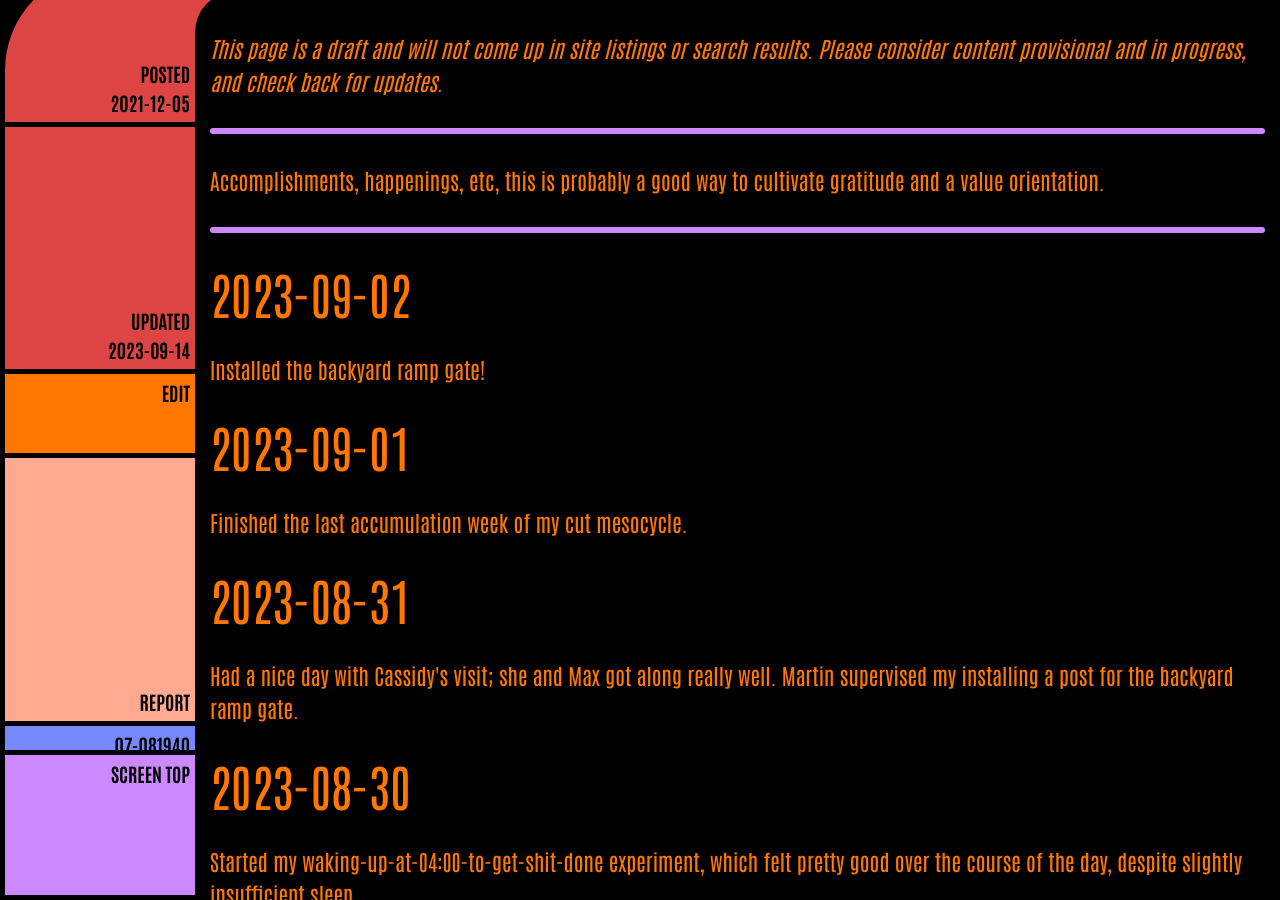
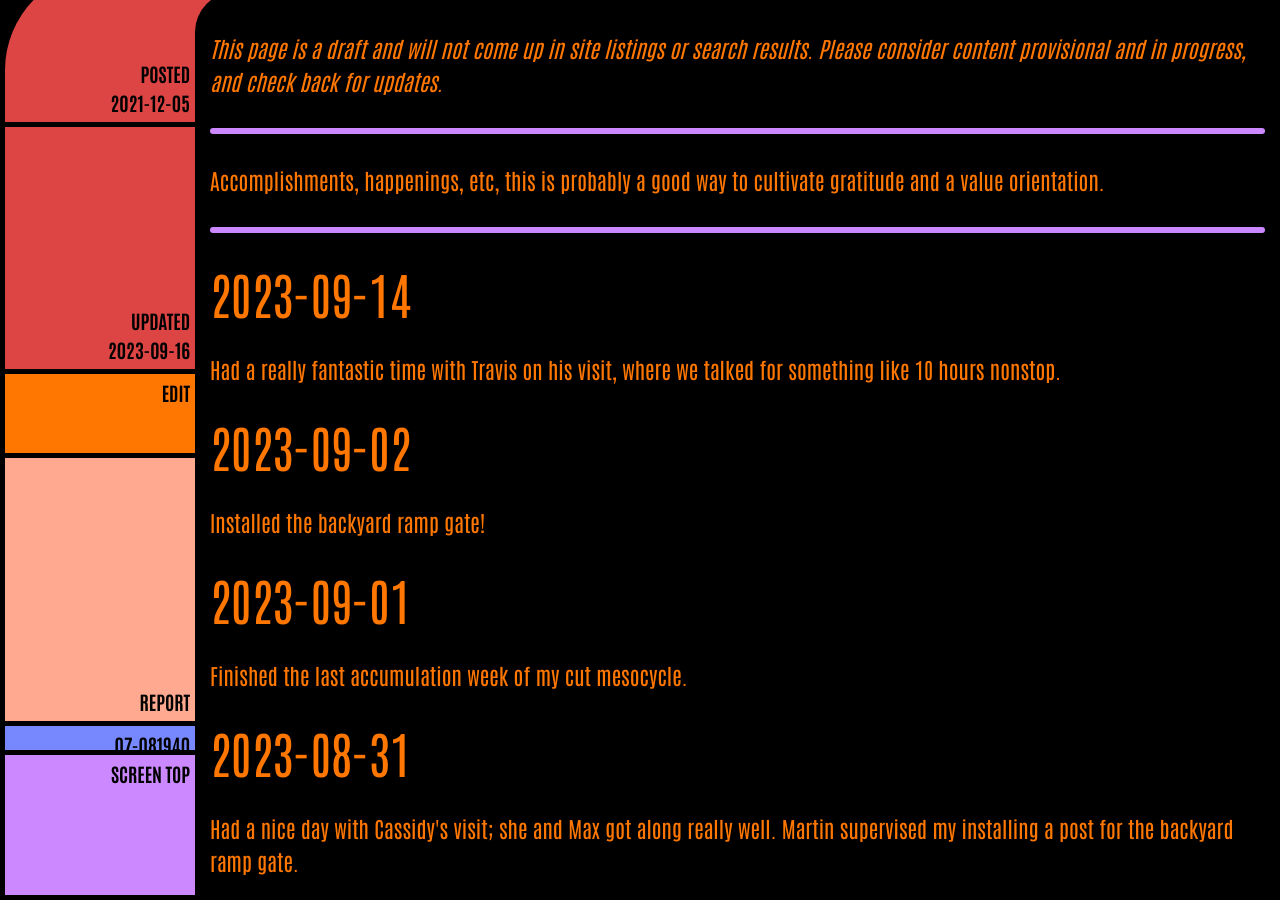
Before and after one commit to ArthurZey/arthurzey.github.io, a Jekyll site: the page built from _pages/one-good-thing.md, in a window 1280 px wide and 900 px high, scrolled down 333 px. Built offline with Jekyll 4.4.1, drawn with Linux system fonts in a browser that asks for light colours.

Commit message:
added 2023-09-14

```diff
--- a/_pages/one-good-thing.md
+++ b/_pages/one-good-thing.md
@@ -2,12 +2,15 @@
 title: One Good Thing
 description: "Accomplishments, happenings, etc, this is probably a good way to cultivate gratitude and a value orientation."
 date: "2021-12-05"
-last_modified_at: "2023-09-14T13:19:06+00:00"
+last_modified_at: "2023-09-16T16:04:38+00:00"
 tags:
   - happenings
   - draft
 sitemap: false
 ---
+## 2023-09-14
+Had a really fantastic time with Travis on his visit, where we talked for something like 10 hours nonstop.
+
 ## 2023-09-02
 Installed the backyard ramp gate!
 
```
